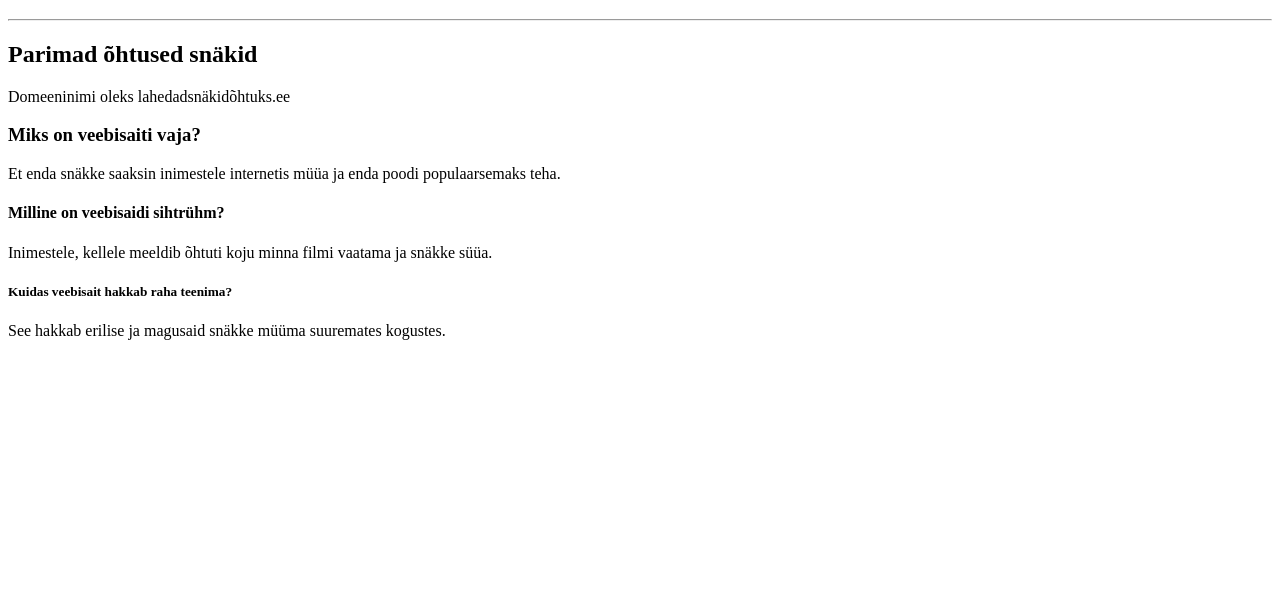
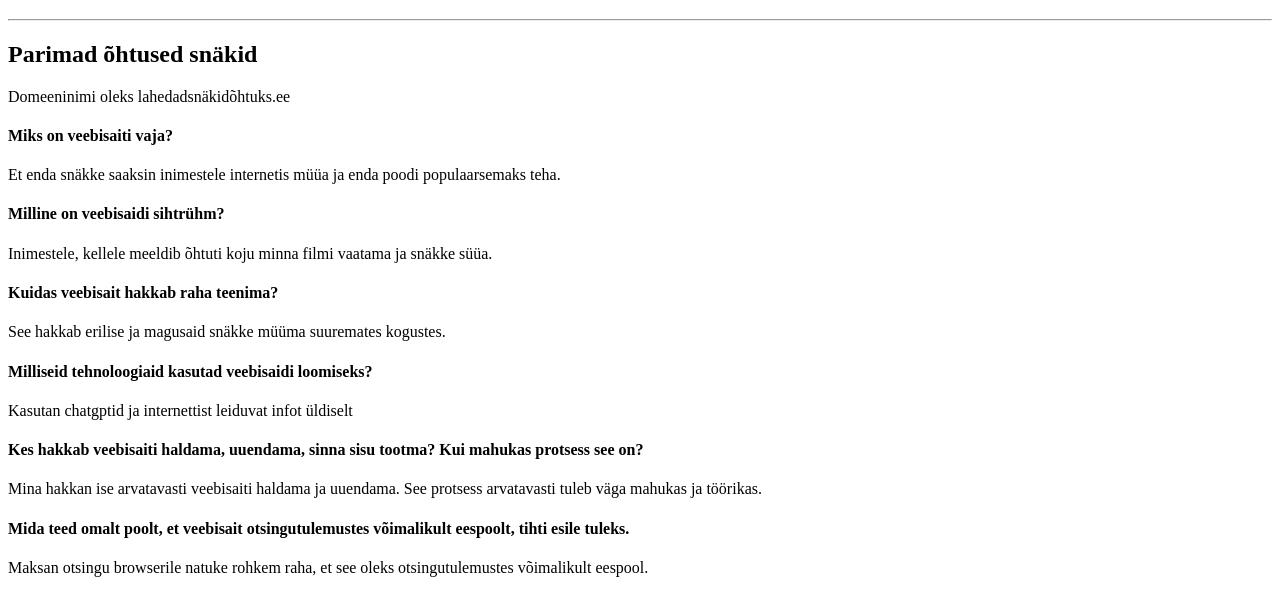
Before and after one commit to Henri0012/projekti-plaan, a plain HTML site: page index.html in a window 1280 px wide. Shown: the part 61-676 px from the top of the page. Drawn offline with Linux system fonts and the light colour scheme.

Commit message:
teine versioon

```diff
--- a/index.html
+++ b/index.html
@@ -12,13 +12,24 @@
 
     <h2>Parimad õhtused snäkid</h2>
     <p>Domeeninimi oleks lahedadsnäkidõhtuks.ee</p>
-    <h3>Miks on veebisaiti vaja?</h3>
+
+    <h4>Miks on veebisaiti vaja?</h4>
     <p>Et enda snäkke saaksin inimestele internetis müüa ja enda poodi populaarsemaks teha.</p>
+
     <h4>Milline on veebisaidi sihtrühm?</h4>
     <p>Inimestele, kellele meeldib õhtuti koju minna filmi vaatama ja snäkke süüa.</p>
-    <h5>Kuidas veebisait hakkab raha teenima?</h5>
+
+    <h4>Kuidas veebisait hakkab raha teenima?</h4>
     <p>See hakkab erilise ja magusaid snäkke müüma suuremates kogustes.</p>
 
+    <h4>Milliseid tehnoloogiaid kasutad veebisaidi loomiseks?</h4>
+    <p>Kasutan chatgptid ja internettist leiduvat infot üldiselt</p>
+
+    <h4>Kes hakkab veebisaiti haldama, uuendama, sinna sisu tootma? Kui mahukas protsess see on?</h4>
+    <p>Mina hakkan ise arvatavasti veebisaiti haldama ja uuendama. See protsess arvatavasti tuleb väga mahukas ja töörikas.</p>
+
+    <h4>Mida teed omalt poolt, et veebisait otsingutulemustes võimalikult eespoolt, tihti esile tuleks.</h4>
+    <p>Maksan otsingu browserile natuke rohkem raha, et see oleks otsingutulemustes võimalikult eespool.</p>
 
 </body>
 </html>
```
